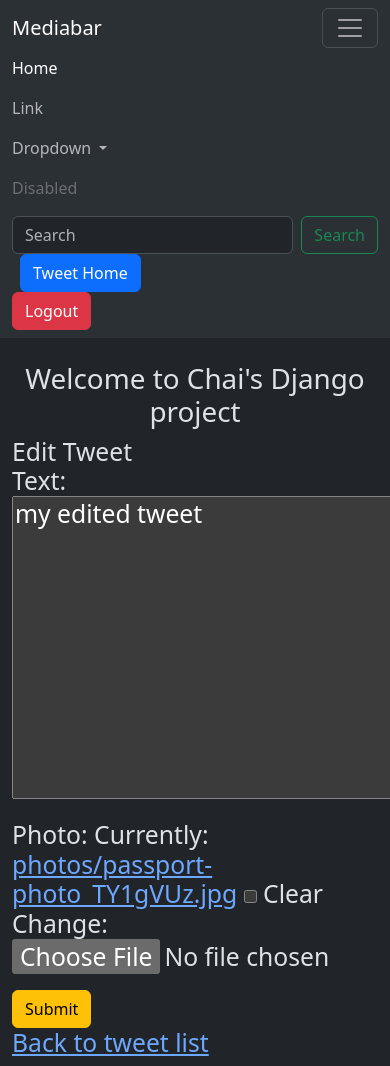
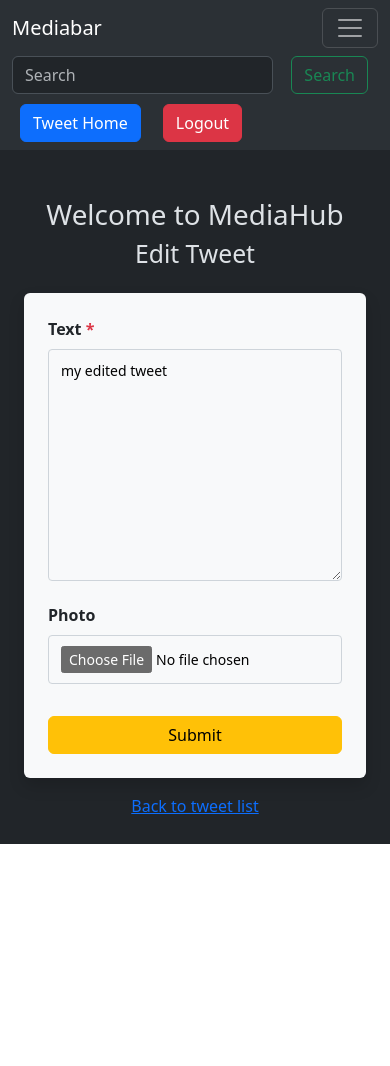
Before and after one commit to siddharthapal8240/MediaHub, a Django app: page /5/edit/ in a window 390 px wide, after a click that opens the changed part; the page is wider, and only the part inside the window is pictured. After the commit the page ends 844 px from the top of that part, so only its background shows below. Run offline with Django 5.2, Linux system fonts and the light colour scheme; a user stored in the database is signed in; data comes from the database, SQL or seed files in the repository; both versions use the stored data as it was after the commit.

Commit message:
Add design and responsiveness

```diff
--- a/MediaHub/templates/layout.html
+++ b/MediaHub/templates/layout.html
@@ -11,8 +11,21 @@
     MediaHub
     {% endblock %}
   </title>
+
+  <style>
+    /* Add custom padding for the buttons on mobile */
+    @media (max-width: 768px) {
+      .navbar .btn {
+        margin-left: 10px;
+        margin-right: 10px;
+      }
+      .navbar form.d-flex {
+        margin-bottom: 10px;
+      }
+    }
+  </style>
 </head>
-<body >
+<body>
   <nav class="navbar navbar-expand-lg bg-body-tertiary">
     <div class="container-fluid">
       <a class="navbar-brand" href="#">Mediabar</a>
@@ -21,44 +34,31 @@
       </button>
       <div class="collapse navbar-collapse" id="navbarSupportedContent">
         <ul class="navbar-nav me-auto mb-2 mb-lg-0">
-          <li class="nav-item">
-            <a class="nav-link active" aria-current="page" href="#">Home</a>
-          </li>
-          <li class="nav-item">
-            <a class="nav-link" href="#">Link</a>
-          </li>
-          <li class="nav-item dropdown">
-            <a class="nav-link dropdown-toggle" href="#" role="button" data-bs-toggle="dropdown" aria-expanded="false">
-              Dropdown
-            </a>
-            <ul class="dropdown-menu">
-              <li><a class="dropdown-item" href="#">Action</a></li>
-              <li><a class="dropdown-item" href="#">Another action</a></li>
-              <li><hr class="dropdown-divider"></li>
-              <li><a class="dropdown-item" href="#">Something else here</a></li>
-            </ul>
-          </li>
-          <li class="nav-item">
-            <a class="nav-link disabled" aria-disabled="true">Disabled</a>
-          </li>
+          <!-- Removed unnecessary menu items -->
         </ul>
+
+        <!-- Search Bar -->
         <form class="d-flex" role="search">
           <input class="form-control me-2" type="search" placeholder="Search" aria-label="Search">
           <button class="btn btn-outline-success" type="submit">Search</button>
         </form>
+
+        <!-- Navbar Buttons for Tweet Home, Login, Register, and Logout -->
         <a href="{% url 'tweet_list'%}" class="btn btn-primary mx-2">Tweet Home</a>
+
         {% if user.is_authenticated %}
-        <form  method="post" action="{% url 'logout' %}">
+        <form method="post" action="{% url 'logout' %}" class="d-inline">
           {% csrf_token %}
           <button class="btn btn-danger" type="submit">Logout</button>
         </form>
-        {% else%}
-        <a href="{% url 'register'%}" class="btn btn-primary mx-2">Register</a>
-        <a href="{% url 'login'%}" class="btn btn-success mx-2">Login</a>
-        {% endif%}
+        {% else %}
+        <a href="{% url 'register' %}" class="btn btn-primary mx-2">Register</a>
+        <a href="{% url 'login' %}" class="btn btn-success mx-2">Login</a>
+        {% endif %}
       </div>
     </div>
   </nav>
+
   <div class="container">
     {% block content %}
     {% endblock %}
--- a/MediaHub/tweet/forms.py
+++ b/MediaHub/tweet/forms.py
@@ -4,12 +4,16 @@ from django.contrib.auth.forms import UserCreationForm
 from django.contrib.auth.models import User
 
 class TweetForm(forms.ModelForm):
-  class Meta:
-    model = Tweet
-    fields = ['text', 'photo']
+    class Meta:
+        model = Tweet
+        fields = ['text', 'photo']
+
+    def __init__(self, *args, **kwargs):
+        super().__init__(*args, **kwargs)
+        self.fields['photo'].widget = forms.FileInput()
 
 class UserRegistrationForm(UserCreationForm):
-  email = forms.EmailField()
-  class Meta:
-    model = User
-    fields = ('username', 'email', 'password1', 'password2')
+    email = forms.EmailField()
+    class Meta:
+        model = User
+        fields = ('username', 'email', 'password1', 'password2')
--- a/MediaHub/tweet/templates/tweet_form.html
+++ b/MediaHub/tweet/templates/tweet_form.html
@@ -1,25 +1,65 @@
 {% extends "layout.html" %}
 
 {% block title %}
-Chai aur tweet
+MediaHub
 {% endblock %}
 
 {% block content %}
+<div class="container mt-5">
+  <h1 class="text-center mt-4">Welcome to MediaHub</h1>
 
-<h1 class="text-center  mt-4">Welcome to Chai's Django project</h1>
+  <div class="row justify-content-center">
+    <div class="col-md-8 col-lg-6">
+      <h2 class="text-center mb-4">
+        {% if form.instance.pk %}
+        Edit Tweet
+        {% else %}
+        Create Tweet
+        {% endif %}
+      </h2>
 
-<h2>
-  {%if form.instance.pk %}
-  Edit Tweet
-  {% else %}
-  Create tweet
-  {% endif %}
-  <form  method="post" enctype="multipart/form-data" class="form">
-     {% csrf_token %}
-    {{ form.as_p }}
-    <button class="btn btn-warning" type="submit">Submit</button>
-  </form>
-  <a href="{% url 'tweet_list' %}">Back to tweet list</a>
-</h2>
+      <form method="post" enctype="multipart/form-data" class="form p-4 shadow rounded bg-light">
+        {% csrf_token %}
+        {% for field in form %}
+        <div class="mb-3">
+          <label for="{{ field.id_for_label }}" class="form-label text-dark fw-bold">
+            {{ field.label }}{% if field.field.required %} <span class="text-danger">*</span>{% endif %}
+          </label>
+          {{ field }}
+          {% if field.errors %}
+          <div class="text-danger small mt-1">
+            {{ field.errors.as_text|linebreaks }}
+          </div>
+          {% endif %}
+        </div>
+        {% endfor %}
+        <button class="btn btn-warning w-100 mt-3" type="submit">Submit</button>
+      </form>
+
+      <p class="text-center mt-3">
+        <a href="{% url 'tweet_list' %}" class="text-primary">Back to tweet list</a>
+      </p>
+    </div>
+  </div>
+</div>
+
+<style>
+  input, textarea, select {
+    background-color: #f8f9fa;
+    color: #000000;
+    border: 1px solid #ced4da;
+    padding: 10px 12px;
+    font-size: 14px;
+    border-radius: 4px;
+    width: 100%;
+  }
+  input:focus, textarea:focus, select:focus {
+    background-color: #ffffff;
+    color: #000000;
+    border-color: #007bff;
+    box-shadow: 0 0 5px rgba(0, 123, 255, 0.5);
+    outline: none;
+  }
+</style>
 
 {% endblock %}
```
Also changed, not shown: MediaHub/tweet/templates/tweet_confirm_delete.html (+13 -10 lines), MediaHub/tweet/templates/tweet_list.html (+51 -14 lines), MediaHub/db.sqlite3, MediaHub/media/photos/passport-photo_WQZIWXQ.jpg (added), MediaHub/media/photos/passport-photo_dAlzwbh.jpg (added), MediaHub/media/photos/professsional_qAQnsLh.jpeg (added).
